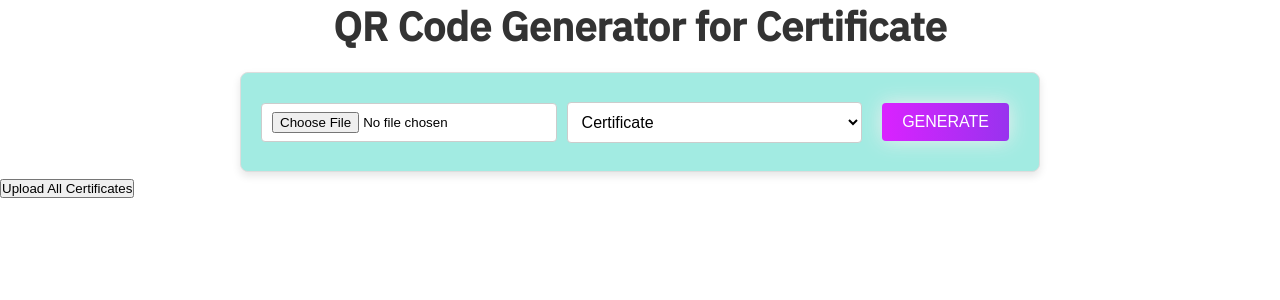
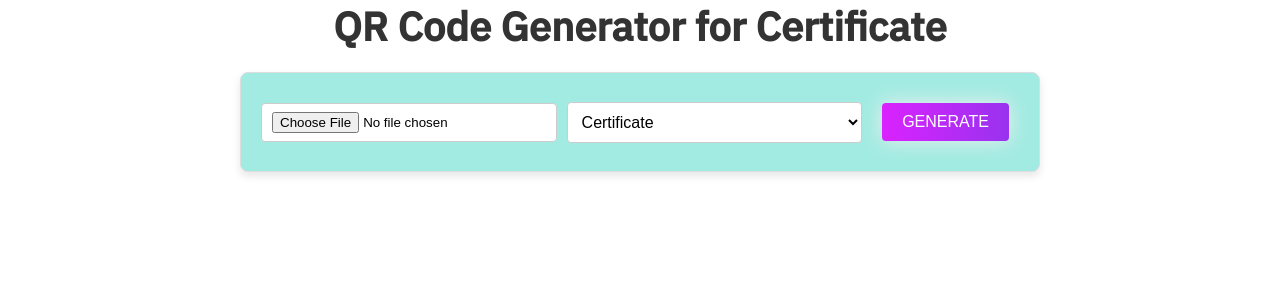
Before and after one commit to mohammedajmal0/QR-Generator, a React (Vite) app in the folder client/: page / in a window 1280 px wide. Shown: the top 300 px of the page. Built offline with nearby package versions, Linux system fonts and the light colour scheme.

Commit message:
upload issue

```diff
--- a/client/src/App.jsx
+++ b/client/src/App.jsx
@@ -1,11 +1,12 @@
 import jsPDF from "jspdf";
+import html2canvas from "html2canvas";
 import QRCode from "qrcode";
 import React, { useState } from "react";
 import * as XLSX from "xlsx";
 import "./App.css";
 import Certificate from "./Certificate";
 
-const BASE_URL = 'https://a215-176-16-82-123.ngrok-free.app'
+const BASE_URL = "https://a215-176-16-82-123.ngrok-free.app";
 
 const App = () => {
   const [excelData, setExcelData] = useState([]);
@@ -61,10 +62,8 @@ const App = () => {
   //   for(const row of excelData){
   //     const uniqueId = `qrId-${Date.now()}-${Math.random().toString(36).substring(2, 9)}`;
 
-
   //       // Generate a unique ID for each row (or use an existing field)
   //       const dataToEncode = uniqueIdGenerator();
-
 
   //       // Generate QR code (assuming generateQRCode is an async function)
   //       await generateQRCode(dataToEncode);
@@ -106,7 +105,7 @@ const App = () => {
         generatedData.push({
           ...row,
           uniqueId,
-          qrCodeUrl,  // Attach the generated QR code URL to each certificate
+          qrCodeUrl, // Attach the generated QR code URL to each certificate
         });
       } catch (error) {
         console.error("Error generating QR code for row", row, error);
@@ -116,7 +115,6 @@ const App = () => {
     // Now set the generated certificates after the loop completes
     setGeneratedCertificates(generatedData);
   };
-
 
   // Fn to generate and upload the certificate as a PDF
   // const uploadCertificateAsPDF = (row) => {
@@ -157,9 +155,9 @@ const App = () => {
   //   }
   // };
 
-  const uniqueIdGenerator= ()=>{
+  const uniqueIdGenerator = () => {
     return `qrId : ${Date.now()}-${Math.random().toString(36).substring(2, 9)}`;
-  }
+  };
 
   // const uploadCertificates = (certificates) => {
   //   certificates.forEach((cert) => {
@@ -197,46 +195,109 @@ const App = () => {
   //   });
   // };
 
+  // const uploadCertificates = (certificates) => {
+  //   certificates.forEach((cert) => {
+  //     // Create a new PDF document
+  //     const pdf = new jsPDF({
+  //       orientation: "landscape",
+  //       unit: "px",
+  //       format: "a4", // A4 size paper
+  //     });
+
+  //     // Add text content to the PDF
+  //     pdf.setFontSize(24);
+  //     pdf.text(`Certificate of Completion`, 100, 50);
+  //     pdf.setFontSize(16);
+  //     pdf.text(`This certifies that`, 100, 100);
+  //     pdf.setFontSize(20);
+  //     pdf.text(cert.Name, 100, 130); // Student Name
+  //     pdf.setFontSize(16);
+  //     pdf.text(`has completed the course`, 100, 160);
+  //     pdf.text(cert.Course, 100, 190); // Course Name
+  //     pdf.text(`Date: ${cert.Date}`, 100, 220); // Date
+
+  //     console.log(cert)
+  //     // Add the QR Code image if available
+  //     if (cert.qrCodeUrl) {
+  //       const qrImage = new Image();
+  //       qrImage.src = cert.qrCodeUrl;
+
+  //       qrImage.onload = () => {
+  //         // Draw QR Code image at specified position
+  //         pdf.addImage(qrImage, "PNG", 100, 250, 50, 50); // Change dimensions as needed
+
+  //         // Convert PDF to Blob
+  //         const pdfBlob = pdf.output("blob");
+
+  //         // Create FormData to send the PDF as a file
+  //         const formData = new FormData();
+  //         formData.append("file", pdfBlob, `${cert.usn}.pdf`); // Use {usn}.pdf as filename
+  //         formData.append("fileType", "application/pdf");
+
+  //         // Upload the PDF to the server
+  //         fetch(`${BASE_URL}/api/upload?fileName=${cert.usn}`, {
+  //           method: "POST",
+  //           body: formData,
+  //         })
+  //           .then((response) => response.json())
+  //           .then((data) => {
+  //             console.log("Certificate uploaded successfully:", data);
+  //           })
+  //           .catch((error) => {
+  //             console.error("Error uploading certificate:", error);
+  //           });
+  //       };
+  //     } else {
+  //       // Convert PDF to Blob if no QR code
+  //       const pdfBlob = pdf.output("blob");
+
+  //       // Create FormData to send the PDF as a file
+  //       const formData = new FormData();
+  //       formData.append("file", pdfBlob, `${cert.usn}.pdf`); // Use {usn}.pdf as filename
+  //       formData.append("fileType", "application/pdf");
+
+  //       // Upload the PDF to the server
+  //       fetch(`${BASE_URL}/api/upload?fileName=${cert.usn}`, {
+  //         method: "POST",
+  //         body: formData,
+  //       })
+  //         .then((response) => response.json())
+  //         .then((data) => {
+  //           console.log("Certificate uploaded successfully:", data);
+  //         })
+  //         .catch((error) => {
+  //           console.error("Error uploading certificate:", error);
+  //         });
+  //     }
+  //   });
+  // };
+
   const uploadCertificates = (certificates) => {
     certificates.forEach((cert) => {
-      // Create a new PDF document
+      // Capture the certificate layout as an image using html2canvas
+      html2canvas(document.getElementById(`cert-${cert.uniqueId}`), {
+        scale: 2,
+      }).then((canvas) => {
+        const imgData = canvas.toDataURL("image/png");
+
         const pdf = new jsPDF({
           orientation: "landscape",
           unit: "px",
-        format: "a4", // A4 size paper
+          format: [canvas.width, canvas.height], // Fit the PDF size to the certificate size
         });
 
-      // Add text content to the PDF
-      pdf.setFontSize(24);
-      pdf.text(`Certificate of Completion`, 100, 50);
-      pdf.setFontSize(16);
-      pdf.text(`This certifies that`, 100, 100);
-      pdf.setFontSize(20);
-      pdf.text(cert.Name, 100, 130); // Student Name
-      pdf.setFontSize(16);
-      pdf.text(`has completed the course`, 100, 160);
-      pdf.text(cert.Course, 100, 190); // Course Name
-      pdf.text(`Date: ${cert.Date}`, 100, 220); // Date
+        // Add the image to the PDF
+        pdf.addImage(imgData, "PNG", 0, 0, canvas.width, canvas.height);
 
-      console.log(cert)
-      // Add the QR Code image if available
-      if (cert.qrCodeUrl) {
-        const qrImage = new Image();
-        qrImage.src = cert.qrCodeUrl;
-
-        qrImage.onload = () => {
-          // Draw QR Code image at specified position
-          pdf.addImage(qrImage, "PNG", 100, 250, 50, 50); // Change dimensions as needed
-
-          // Convert PDF to Blob
+        // Convert the PDF to a Blob
         const pdfBlob = pdf.output("blob");
 
-          // Create FormData to send the PDF as a file
+        // Prepare form data for the file upload
         const formData = new FormData();
-          formData.append("file", pdfBlob, `${cert.usn}.pdf`); // Use {usn}.pdf as filename
+        formData.append("file", pdfBlob, `${cert.usn}.pdf`);
         formData.append("fileType", "application/pdf");
 
-          // Upload the PDF to the server
+        // Upload the certificate PDF to the server
         fetch(`${BASE_URL}/api/upload?fileName=${cert.usn}`, {
           method: "POST",
           body: formData,
@@ -248,29 +309,7 @@ const App = () => {
           .catch((error) => {
             console.error("Error uploading certificate:", error);
           });
-        };
-      } else {
-        // Convert PDF to Blob if no QR code
-        const pdfBlob = pdf.output("blob");
-
-        // Create FormData to send the PDF as a file
-        const formData = new FormData();
-        formData.append("file", pdfBlob, `${cert.usn}.pdf`); // Use {usn}.pdf as filename
-        formData.append("fileType", "application/pdf");
-
-        // Upload the PDF to the server
-        fetch(`${BASE_URL}/api/upload?fileName=${cert.usn}`, {
-          method: "POST",
-          body: formData,
-        })
-          .then((response) => response.json())
-          .then((data) => {
-            console.log("Certificate uploaded successfully:", data);
-          })
-          .catch((error) => {
-            console.error("Error uploading certificate:", error);
       });
-      }
     });
   };
 
@@ -302,7 +341,6 @@ const App = () => {
         </button>
       </div>
 
-
       {/* {currentData && qrCodeUrl && (
         <>
           <Certificate
@@ -313,9 +351,23 @@ const App = () => {
           />
         </>
       )} */}
+
+      {generatedCertificates.length > 0 ? (
+        <button
+          onClick={() => uploadCertificates(generatedCertificates)}
+          className="upload-button generate-button"
+        >
+          Upload All Certificates
+        </button>
+      ) : null}
+
       {/* Render Generated Certificates */}
       {generatedCertificates.map((cert, index) => (
-        <div key={index} id={`cert-${cert.uniqueId}`} className="certificate-cont">
+        <div
+          key={index}
+          id={`cert-${cert.uniqueId}`}
+          className="certificate-cont"
+        >
           <Certificate
             name={cert.Name}
             course={cert.Course}
@@ -324,10 +376,6 @@ const App = () => {
           />
         </div>
       ))}
-
-      <button onClick={() => uploadCertificates(generatedCertificates)} className="upload-button">
-        Upload All Certificates
-      </button>
     </div>
   );
 };
```
Also changed, not shown: client/src/App.css (+10 -3 lines). Lines whose indentation alone changed are shown as unchanged.
